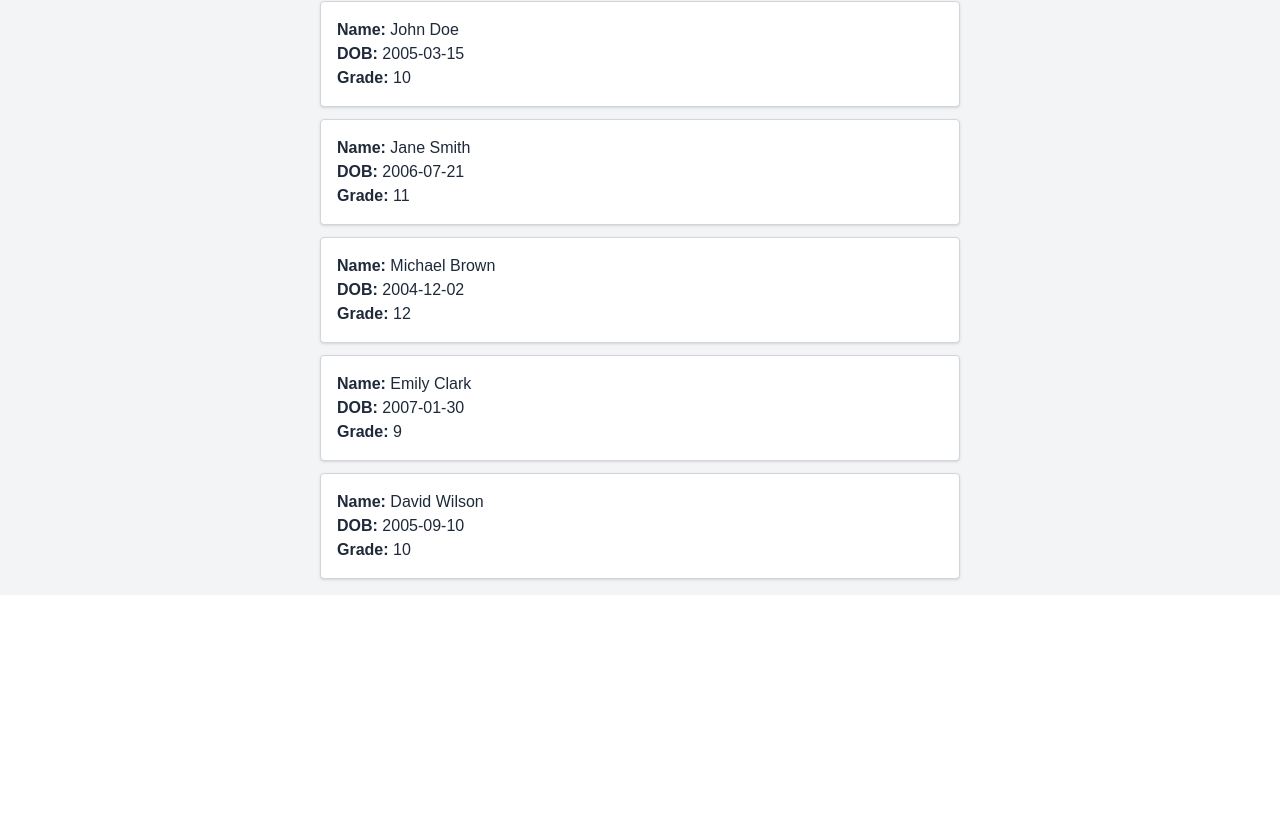
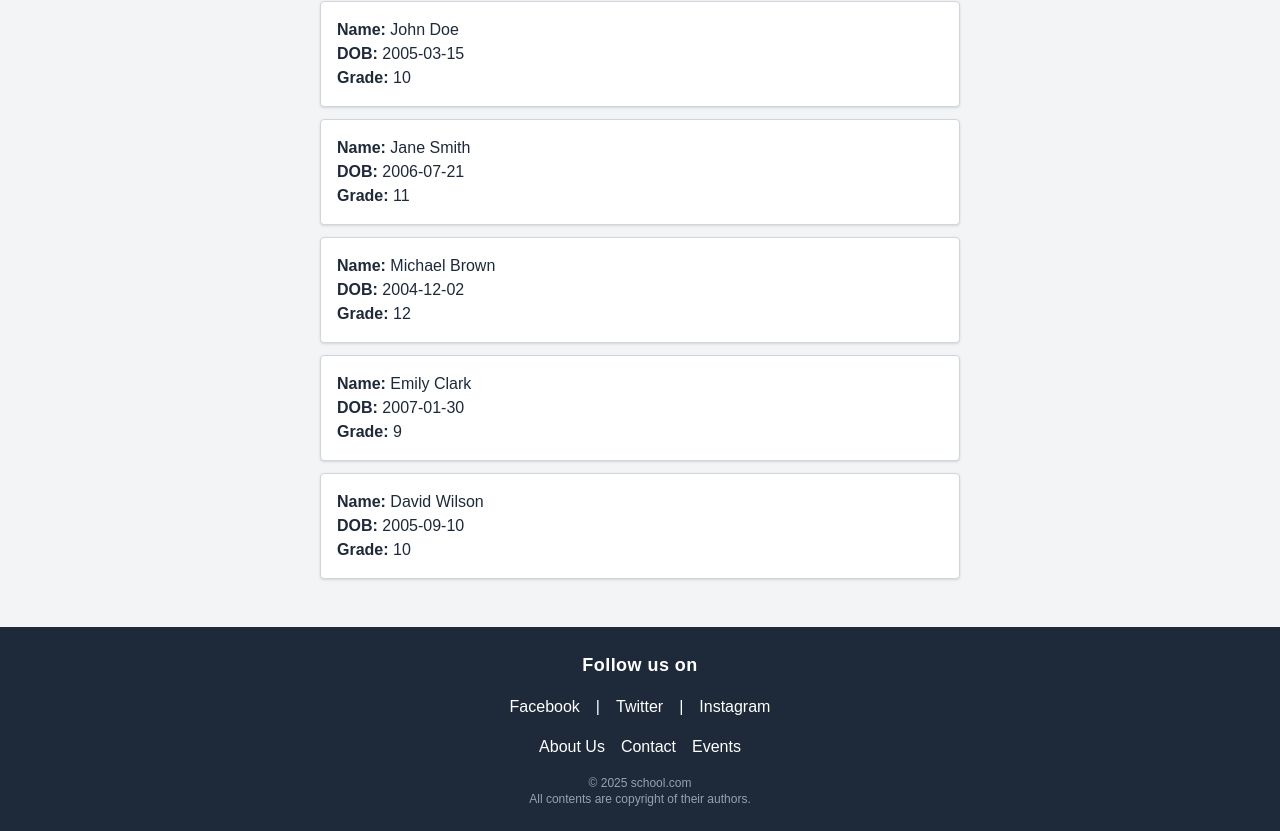
Before and after one commit to Joseph-Studio/webdev-A2, a Next.js app: page / in a window 1280 px wide. Shown: the part 623-1454 px from the top of the page. Before the commit the page ends 1218 px from the top, so only its background shows below. Built offline with nearby package versions, Linux system fonts and the light colour scheme.

Commit message:
Finished Assignment 2: React component updates

```diff
--- a/app/page.js
+++ b/app/page.js
@@ -4,7 +4,7 @@ import { useState } from 'react';
 import Navbar from '../components/Navbar';
 import AddStudentForm from '../components/StudentsList';
 import initialStudents from '../data/students';
-
+import Footer from '@/components/Footer';
 export default function Home() {
   const [students, setStudents] = useState(initialStudents);
 
@@ -32,6 +32,7 @@ export default function Home() {
           ))}
         </ul>
       </section>
+      <Footer />
     </main>
   );
 }
--- /dev/null
+++ b/components/Footer.jsx
@@ -0,0 +1,29 @@
+function Footer() {
+  return (
+    <footer>
+        <footer className="bg-gray-800 text-white py-6 mt-8">
+            <div className="max-w-3xl mx-auto px-4 flex flex-col items-center space-y-4">
+                <h3 className="text-lg font-semibold tracking-wide">Follow us on</h3>
+                <p className="space-x-4">
+                    <a href="https://www.facebook.com" target="_blank" rel="noopener noreferrer" className="hover:text-blue-400 transition">Facebook</a>
+                    <span>|</span>
+                    <a href="https://www.twitter.com" target="_blank" rel="noopener noreferrer" className="hover:text-blue-300 transition">Twitter</a>
+                    <span>|</span>
+                    <a href="https://www.instagram.com" target="_blank" rel="noopener noreferrer" className="hover:text-pink-400 transition">Instagram</a>
+                </p>
+                <p className="space-x-4">
+                    <a href="#" className="hover:underline">About Us</a>
+                    <a href="#" className="hover:underline">Contact</a>
+                    <a href="#" className="hover:underline">Events</a>
+                </p>
+                <div className="text-xs text-gray-400 text-center">
+                    <p>&copy; 2025 school.com</p>
+                    <p>All contents are copyright of their authors.</p>
+                </div>
+            </div>
+        </footer>
+    </footer>
+  );
+}
+
+export default Footer;
```
